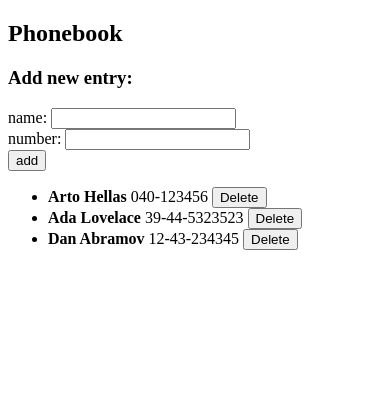
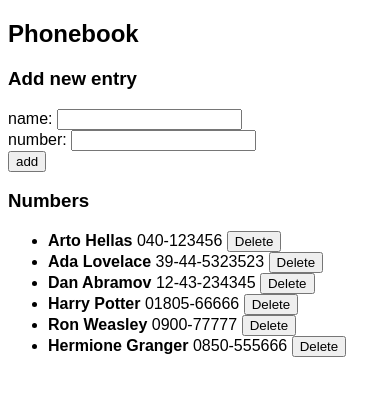
Before and after one commit to LBeul/fullstackopen, a React (Create React App) app in the folder part2/phonebook/: page / in a window 390 px wide. Shown: the top 396 px of the page. Built offline with nearby package versions, Linux system fonts and the light colour scheme; data requests are answered from the project's data file.

Commit message:
2.19: Phonebook step11

```diff
--- a/part2/phonebook/db.json
+++ b/part2/phonebook/db.json
@@ -14,6 +14,21 @@
       "name": "Dan Abramov",
       "number": "12-43-234345",
       "id": 3
+    },
+    {
+      "name": "Harry Potter",
+      "number": "01805-66666",
+      "id": 4
+    },
+    {
+      "name": "Ron Weasley",
+      "number": "0900-77777",
+      "id": 5
+    },
+    {
+      "name": "Hermione Granger",
+      "number": "0850-555666",
+      "id": 6
     }
   ]
 }
--- a/part2/phonebook/src/App.js
+++ b/part2/phonebook/src/App.js
@@ -1,8 +1,10 @@
 import React, { useState, useEffect } from "react";
+import "./styles.css";
 
 // Import custom components
 import EntryForm from "./Components/EntryForm";
 import Entry from "./Components/Entry";
+import Notification from "./Components/Notification";
 
 // Import services
 import personService from "./services/persons";
@@ -11,6 +13,7 @@ const App = () => {
   // Initilaize the component's state
   const [persons, setPersons] = useState([]);
   const [newPerson, setNewPerson] = useState({ name: "", number: "" });
+  const [successMessage, setSuccessMessage] = useState(null);
 
   // Data fetch
   useEffect(() => {
@@ -18,9 +21,6 @@ const App = () => {
       setPersons(allPersons);
     });
   }, []);
-
-  // Log amount of persons to render
-  console.log(`There's a total of ${persons.length} persons`);
 
   // Handle name input
   const handleNameChange = event => {
@@ -56,6 +56,13 @@ const App = () => {
       personService.create(personObject).then(addedPerson => {
         setPersons(persons.concat(addedPerson));
       });
+      // Give some nice feedback
+      setSuccessMessage(
+        `${newPerson.name} with the number ${newPerson.number} was succesfully added!`
+      );
+      setTimeout(() => {
+        setSuccessMessage(null);
+      }, 5000);
     } else if (!personIsUnique) {
       // Feedback if person already exists
       alert(`Sorry, but ${newPerson.name} is already added to phonebook.`);
@@ -82,6 +89,7 @@ const App = () => {
   return (
     <>
       <h2>Phonebook</h2>
+      <Notification message={successMessage} />
       <EntryForm
         nameValue={newPerson.name}
         nameChangeHandler={handleNameChange}
@@ -89,6 +97,7 @@ const App = () => {
         numberChangeHandler={handleNumberChange}
         submitHandler={handleFormSubmit}
       />
+      <h3>Numbers</h3>
       <ul>
         {persons.map(person => (
           <Entry
--- a/part2/phonebook/src/Components/EntryForm.js
+++ b/part2/phonebook/src/Components/EntryForm.js
@@ -3,7 +3,7 @@ import React from "react";
 const EntryForm = props => {
   return (
     <>
-      <h3>Add new entry:</h3>
+      <h3>Add new entry</h3>
       <form onSubmit={props.submitHandler}>
         <div>
           name:{" "}
--- /dev/null
+++ b/part2/phonebook/src/Components/Notification.js
@@ -0,0 +1,11 @@
+import React from "react";
+
+const Notification = ({ message }) => {
+  if (message === null) {
+    return null;
+  }
+
+  return <div className="success-message">{message}</div>;
+};
+
+export default Notification;
--- /dev/null
+++ b/part2/phonebook/src/styles.css
@@ -0,0 +1,13 @@
+* {
+  font-family: sans-serif;
+}
+
+.success-message {
+  color: rgba(50, 205, 50, 1);
+  background: rgba(50, 205, 50, 0.1);
+  font-size: 20px;
+  border-style: solid;
+  border-radius: 5px;
+  padding: 10px;
+  margin-bottom: 10px;
+}
```
